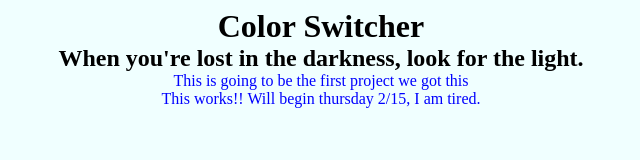
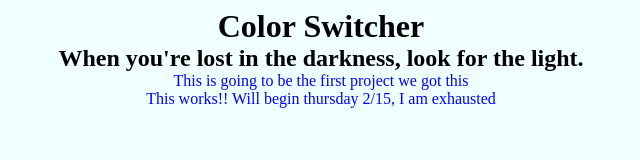
Before and after one commit to naspc/naspccolor.github.io, a plain HTML site: page index.html in a window 1280 px wide. Shown: the full height of the page, 319-959 px from the left. Drawn offline with Linux system fonts and the light colour scheme.

Commit message:
making sure it works

```diff
--- a/color.css
+++ b/color.css
@@ -3,7 +3,7 @@ background-color: azure;
 color:blue;
 }
 
-h1 , h2{
+h1,h2{
 text-align:center;
 margin:auto;
 color:black;
@@ -12,4 +12,5 @@ color:black;
 p {
 text-align:center;
 margin:auto;
+color
 }
--- a/index.html
+++ b/index.html
@@ -9,7 +9,7 @@
 <h1> Color Switcher</h1>
 <h2> When you're lost in the darkness, look for the light.</h2>
 <p> This is going to be the first project we got this </p>
-<p>This works!! Will begin thursday 2/15, I am tired. </p>
+<p>This works!! Will begin thursday 2/15, I am exhausted </p>
 
 <script src="color.js"></script>
 </body>
```
